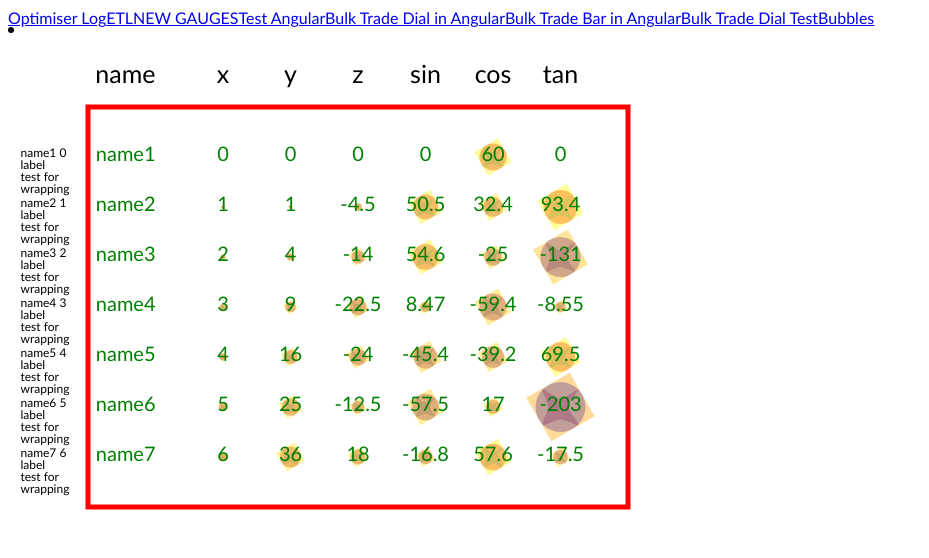
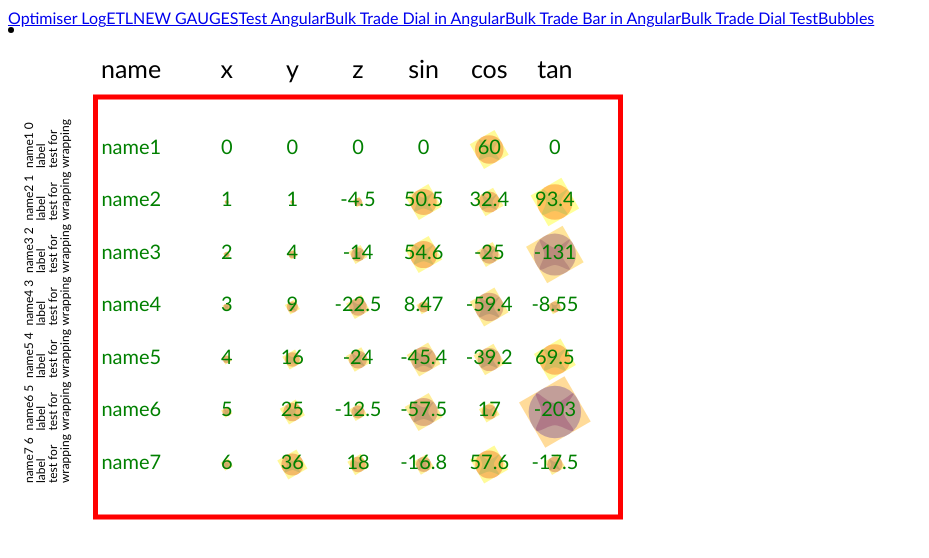
Before and after one commit to colinxsmith/optdisplay, an Angular app: page /bubbles in a window 1280 px wide. Shown: the top 558 px of the page, without its empty margins (0-929 px from the left). Built offline with nearby package versions, Linux system fonts and the light colour scheme.

Commit message:
Tidy up labels

```diff
--- a/src/app/bubbletable/bubbletable.component.html
+++ b/src/app/bubbletable/bubbletable.component.html
@@ -47,12 +47,12 @@ class="table" [attr.ij]="getIdHack(j,i)" [style.fill]="isNumberHack(DATA[dataOrd
 [attr.class]="coll"  [attr.x]="xScale(j+1)" >{{DATA[dataOrder[i]][coll]}}</tspan>
 </ng-container>
 </text>
-<text   class="labelY" (mouseenter)="labelEnter(i,leftLabel[dataOrder[i]],$event)" (mouseleave)="labelLeave()" [attr.y]="yScale(1)*sincosHack(labelYRotate,0)"
-[attr.x]="-xScale(1)" [attr.transform]="translateHack(0,yScale(i)*sincosHack(labelYRotate),labelYRotate)">
-<tspan [attr.x]="-xScale(1)" [attr.dy]="0">{{leftLabelA[dataOrder[i]][0]}}</tspan>
-<tspan [attr.x]="-xScale(1)" [attr.dy]="leftLabelFontSize*0.75">{{leftLabelA[dataOrder[i]][1]}}</tspan>
-<tspan [attr.x]="-xScale(1)" [attr.dy]="leftLabelFontSize*0.75">{{leftLabelA[dataOrder[i]][2]}}</tspan>
-<tspan [attr.x]="-xScale(1)" [attr.dy]="leftLabelFontSize*0.75">{{leftLabelA[dataOrder[i]][3]}}</tspan>
+<text   class="labelY" (mouseenter)="labelEnter(i,leftLabel[dataOrder[i]],$event)" (mouseleave)="labelLeave()" [attr.y]="yScale(-0.5)"
+[attr.x]="-xScale(1)" [attr.transform]="translateHack(xScale(-0.55),yScale(i+1)+leftLabelFontSize*0.75,labelYRotate)">
+<tspan [attr.x]="xScale(-0.5)" [attr.dy]="0">{{leftLabelA[dataOrder[i]][0]}}</tspan>
+<tspan [attr.x]="xScale(-0.5)" [attr.dy]="leftLabelFontSize*0.75">{{leftLabelA[dataOrder[i]][1]}}</tspan>
+<tspan [attr.x]="xScale(-0.5)" [attr.dy]="leftLabelFontSize*0.75">{{leftLabelA[dataOrder[i]][2]}}</tspan>
+<tspan [attr.x]="xScale(-0.5)" [attr.dy]="leftLabelFontSize*0.75">{{leftLabelA[dataOrder[i]][3]}}</tspan>
 </text>
 </ng-container>
 </g>
--- a/src/app/bubbletable/bubbletable.component.ts
+++ b/src/app/bubbletable/bubbletable.component.ts
@@ -1,6 +1,7 @@
 import { Component, OnInit, OnChanges, Input, ElementRef } from '@angular/core';
 import * as d3 from 'd3';
 import { isNumber, isNull } from 'util';
+import { RGBColor } from 'd3';
 @Component({
   selector: 'app-bubbletable',
   templateUrl: './bubbletable.component.html',
@@ -8,18 +9,19 @@ import { isNumber, isNull } from 'util';
 })
 export class BubbletableComponent implements OnInit, OnChanges {
   @Input() DATA: any = [];
-  @Input() width = 800;
-  @Input() height = 800;
-  @Input() borderX = 80;
-  @Input() borderY = 80;
+  @Input() width = 1000;
+  @Input() height = 1000;
+  @Input() borderX = 100;
+  @Input() borderY = 100;
   @Input() fontSize = 20;
   @Input() circles = true;
   @Input() squares = true;
   @Input() squareRotate = 60;
   @Input() pathRotate = 45;
-  @Input() labelYRotate = 360;
+  @Input() labelYRotate = 270;
   @Input() paths = true;
   @Input() animDuration = 2000;
+  @Input() leftLabelFontSize = 16;
   @Input() tip = d3.select('app-root').select('div.mainTip');
   getKeys = Object.keys;
   keys: string[];
@@ -27,7 +29,6 @@ export class BubbletableComponent implements OnInit, OnChanges {
   yScale: d3.ScaleLinear<number, number>;
   leftLabel: string[] = [];
   leftLabelA: string[][] = [];
-  leftLabelFontSize = 16;
   radScale: d3.ScaleLinear<number, number>;
   radarLine: d3.LineRadial<number>;
   format = d3.format('0.3');
@@ -69,6 +70,8 @@ export class BubbletableComponent implements OnInit, OnChanges {
       this.keys = this.getKeys(this.DATA[0]);
       this.width = this.keys.length * this.fontSize * this.DATA[this.DATA.length - 1][this.keys[0]].length;
       this.height = this.DATA.length * this.fontSize * 4;
+      this.borderX = this.width / 8;
+      this.borderY = this.height / 8;
     }
     this.dataOrder = Array(this.DATA.length);
     for (let i = 0; i < this.dataOrder.length; ++i) {
@@ -165,20 +168,11 @@ export class BubbletableComponent implements OnInit, OnChanges {
       .tween('labYtext', (d, i, j: Array<SVGTextElement>) => t => {
         const here = d3.select(j[i]);
         here
-          .attr('y', this.yScale(1) * this.sincosHack(this.labelYRotate, 0))
           .attr('transform', `${this.translateHack(
-            0,
-            this.yScale(i) * this.sincosHack(this.labelYRotate),
+            this.xScale(-0.55),
+            this.yScale(i + 0.5) + this.leftLabelFontSize * 0.75,
             t * this.labelYRotate)}`);
       });
-  }
-  sincosHack = (angle: number, sign = 1) => {
-    const rAngle = Math.PI / 180 * angle;
-    if (sign === 1) {
-      return Math.cos(rAngle) - Math.sin(rAngle);
-    } else {
-      return Math.cos(rAngle) + Math.sin(rAngle);
-    }
   }
   textEnter(i: number, col: string, ev: MouseEvent) {
     this.tip.attr('style', `left:${ev.x + 20}px;top:${ev.y + 20}px;display:inline-block`)
@@ -236,7 +230,6 @@ export class BubbletableComponent implements OnInit, OnChanges {
       this.height = ev.pageY + 10 + this.borderY;
     }
     this.update();
-
     const node = d3.select('#BUBBLE').select('text.labelY');
     const newWidth = this.yScale(1) / +node.style('font-size').replace('px', '') * 2;
     this.leftLabelA = this.wrapLabels(this.leftLabel, newWidth);
@@ -280,9 +273,10 @@ export class BubbletableComponent implements OnInit, OnChanges {
     });
   })
   colourInterpolate = (c1: string, c2: string, t: number) => {
-    const r = (d3.color(c1) as d3.RGBColor).r * t + (d3.color(c2) as d3.RGBColor).r * (1 - t);
-    const g = (d3.color(c1) as d3.RGBColor).g * t + (d3.color(c2) as d3.RGBColor).g * (1 - t);
-    const b = (d3.color(c1) as d3.RGBColor).b * t + (d3.color(c2) as d3.RGBColor).b * (1 - t);
+    const myRGB = (cc: string) => d3.color(cc) as RGBColor;
+    const r = myRGB(c1).r * t + myRGB(c2).r * (1 - t);
+    const g = myRGB(c1).g * t + myRGB(c2).g * (1 - t);
+    const b = myRGB(c1).b * t + myRGB(c2).b * (1 - t);
     const back = `rgb(${r}, ${g}, ${b})`;
     return back;
   }
```
